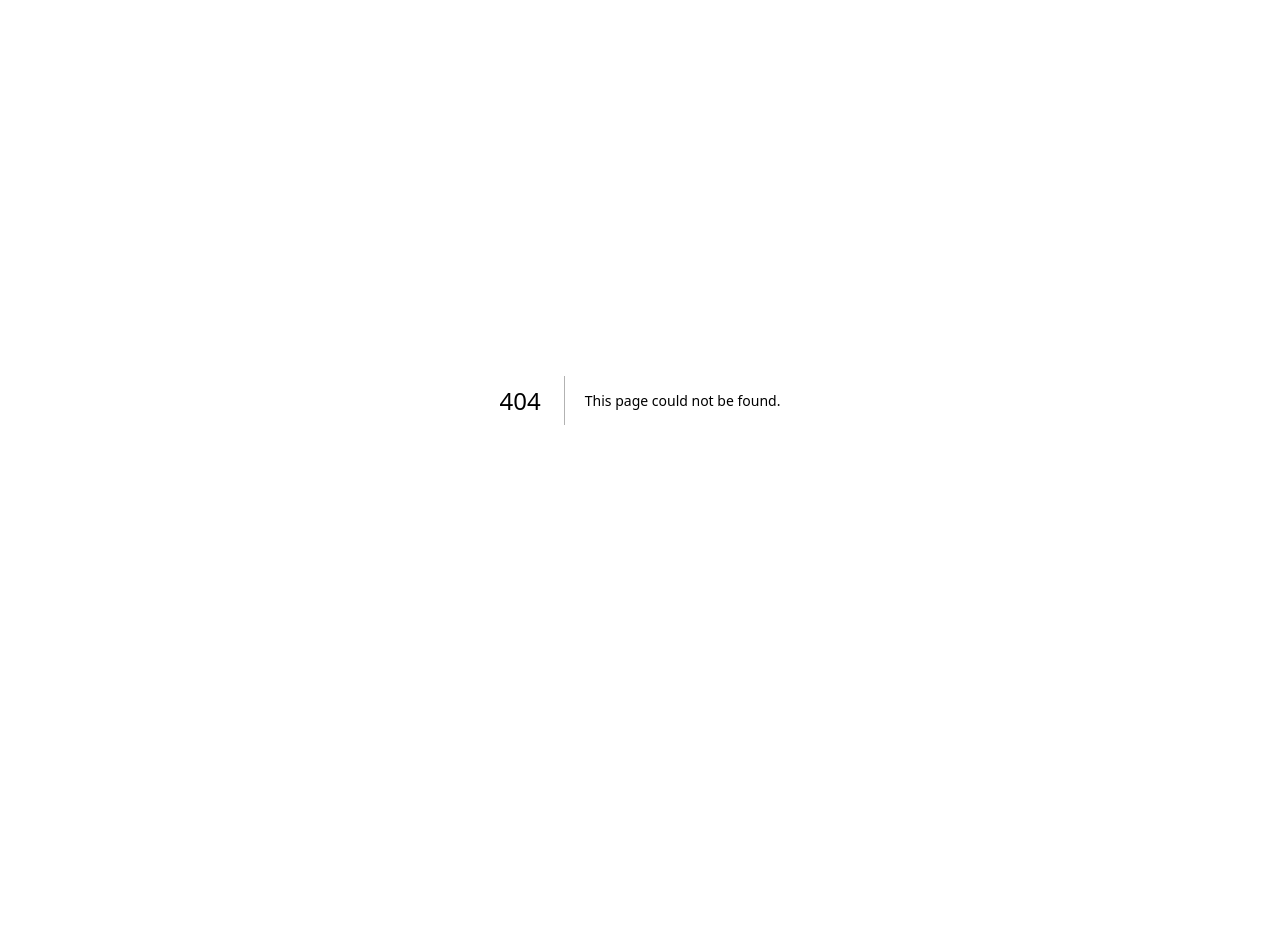
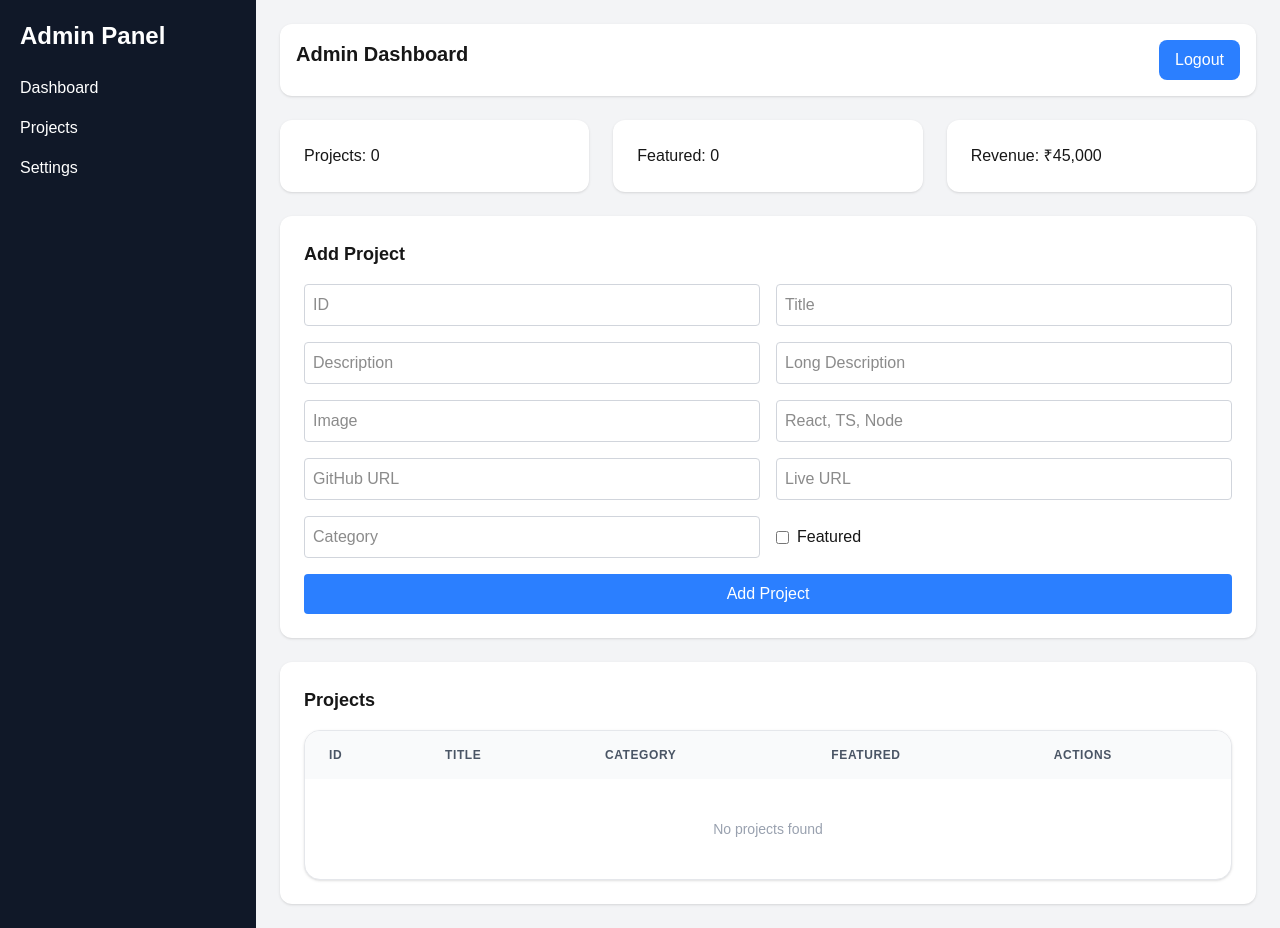
Before and after one commit to silambarasanstr/Next-Portfolio, a Next.js app: page /admin in a window 1280 px wide. Before the commit this address had no page. Before the commit the page ends 800 px from the top, so only its background shows below. Built offline with nearby package versions, Linux system fonts and the light colour scheme.

Commit message:
add admin

```diff
--- /dev/null
+++ b/src/app/admin/page.tsx
@@ -0,0 +1,282 @@
+"use client";
+import React, { useState } from "react";
+
+// ✅ Project Type
+type Project = {
+  id: string;
+  title: string;
+  description: string;
+  longDescription: string;
+  image: string;
+  technologies: string[];
+  githubUrl: string;
+  liveUrl: string;
+  featured: boolean;
+  category: string;
+};
+
+export default function AdminPage() {
+  const [projects, setProjects] = useState<Project[]>([]);
+  const [editingId, setEditingId] = useState<string | null>(null);
+
+  const [form, setForm] = useState<Project>({
+    id: "",
+    title: "",
+    description: "",
+    longDescription: "",
+    image: "",
+    technologies: [],
+    githubUrl: "",
+    liveUrl: "",
+    featured: false,
+    category: "",
+  });
+
+  // Handle Input
+  const handleChange = (e: React.ChangeEvent<HTMLInputElement>) => {
+    const { name, value, type, checked } = e.target;
+
+    setForm({
+      ...form,
+      [name]: type === "checkbox" ? checked : value,
+    });
+  };
+
+  const handleTechChange = (e: React.ChangeEvent<HTMLInputElement>) => {
+    setForm({
+      ...form,
+      technologies: e.target.value.split(","),
+    });
+  };
+
+  // Add / Update
+  const handleSubmit = () => {
+    if (editingId) {
+      setProjects((prev) => prev.map((p) => (p.id === editingId ? form : p)));
+      setEditingId(null);
+    } else {
+      setProjects([...projects, form]);
+    }
+
+    // Reset
+    setForm({
+      id: "",
+      title: "",
+      description: "",
+      longDescription: "",
+      image: "",
+      technologies: [],
+      githubUrl: "",
+      liveUrl: "",
+      featured: false,
+      category: "",
+    });
+  };
+
+  // Edit
+  const handleEdit = (project: Project) => {
+    setForm(project);
+    setEditingId(project.id);
+  };
+
+  // Delete
+  const handleDelete = (id: string) => {
+    setProjects(projects.filter((p) => p.id !== id));
+  };
+
+  return (
+    <div className="min-h-screen bg-gray-100 flex">
+      {/* Sidebar */}
+      <aside className="w-64 bg-gray-900 text-white p-5 hidden md:block">
+        <h2 className="text-2xl font-bold mb-6">Admin Panel</h2>
+        <ul className="space-y-4">
+          <li>Dashboard</li>
+          <li>Projects</li>
+          <li>Settings</li>
+        </ul>
+      </aside>
+
+      {/* Main */}
+      <main className="flex-1 p-6">
+        {/* Header */}
+        <div className="bg-white p-4 rounded-xl shadow mb-6 flex justify-between">
+          <h1 className="text-xl font-semibold">Admin Dashboard</h1>
+          <button className="bg-blue-500 text-white px-4 py-2 rounded-lg">
+            Logout
+          </button>
+        </div>
+
+        {/* Cards */}
+        <div className="grid grid-cols-3 gap-6 mb-6">
+          <div className="bg-white p-6 rounded-xl shadow">
+            Projects: {projects.length}
+          </div>
+          <div className="bg-white p-6 rounded-xl shadow">
+            Featured: {projects.filter((p) => p.featured).length}
+          </div>
+          <div className="bg-white p-6 rounded-xl shadow">Revenue: ₹45,000</div>
+        </div>
+
+        {/* ================= FORM ================= */}
+        <div className="bg-white p-6 rounded-xl shadow mb-6">
+          <h2 className="text-lg font-semibold mb-4">
+            {editingId ? "Edit Project" : "Add Project"}
+          </h2>
+
+          <div className="grid grid-cols-2 gap-4">
+            <input
+              name="id"
+              value={form.id}
+              onChange={handleChange}
+              placeholder="ID"
+              className="border border-gray-300 rounded p-2"
+            />
+            <input
+              name="title"
+              value={form.title}
+              onChange={handleChange}
+              placeholder="Title"
+              className="border border-gray-300 rounded p-2"
+            />
+            <input
+              name="description"
+              value={form.description}
+              onChange={handleChange}
+              placeholder="Description"
+              className="border border-gray-300 rounded p-2"
+            />
+            <input
+              name="longDescription"
+              value={form.longDescription}
+              onChange={handleChange}
+              placeholder="Long Description"
+              className="border border-gray-300 rounded p-2"
+            />
+            <input
+              name="image"
+              value={form.image}
+              onChange={handleChange}
+              placeholder="Image"
+              className="border border-gray-300 rounded p-2"
+            />
+            <input
+              name="technologies"
+              onChange={handleTechChange}
+              placeholder="React, TS, Node"
+              className="border border-gray-300 rounded p-2"
+            />
+            <input
+              name="githubUrl"
+              value={form.githubUrl}
+              onChange={handleChange}
+              placeholder="GitHub URL"
+              className="border border-gray-300 rounded p-2"
+            />
+            <input
+              name="liveUrl"
+              value={form.liveUrl}
+              onChange={handleChange}
+              placeholder="Live URL"
+              className="border border-gray-300 rounded p-2"
+            />
+            <input
+              name="category"
+              value={form.category}
+              onChange={handleChange}
+              placeholder="Category"
+              className="border border-gray-300 rounded p-2"
+            />
+
+            <label className="flex items-center gap-2">
+              <input
+                type="checkbox"
+                name="featured"
+                checked={form.featured}
+                onChange={handleChange}
+              />
+              Featured
+            </label>
+
+            <button
+              onClick={handleSubmit}
+              className="col-span-2 bg-blue-500 text-white p-2 rounded"
+            >
+              {editingId ? "Update Project" : "Add Project"}
+            </button>
+          </div>
+        </div>
+
+        {/* ================= TABLE ================= */}
+        <div className="bg-white p-6 rounded-xl shadow">
+          <h2 className="text-lg font-semibold mb-4">Projects</h2>
+
+          <div className="bg-white rounded-2xl shadow overflow-hidden border border-gray-200">
+            <table className="w-full text-sm">
+              {/* Header */}
+              <thead className="bg-gray-50 text-gray-600 uppercase text-xs tracking-wider">
+                <tr>
+                  <th className="px-6 py-4 text-left">ID</th>
+                  <th className="px-6 py-4 text-left">Title</th>
+                  <th className="px-6 py-4 text-left">Category</th>
+                  <th className="px-6 py-4 text-left">Featured</th>
+                  <th className="px-6 py-4 text-left">Actions</th>
+                </tr>
+              </thead>
+
+              {/* Body */}
+              <tbody className="divide-y divide-gray-200">
+                {projects.length === 0 ? (
+                  <tr>
+                    <td colSpan={5} className="text-center py-10 text-gray-400">
+                      No projects found
+                    </td>
+                  </tr>
+                ) : (
+                  projects.map((p) => (
+                    <tr key={p.id} className="hover:bg-gray-50 transition">
+                      <td className="px-6 py-4 font-medium text-gray-700">
+                        {p.id}
+                      </td>
+
+                      <td className="px-6 py-4 text-gray-800">{p.title}</td>
+
+                      <td className="px-6 py-4 text-gray-600">{p.category}</td>
+
+                      <td className="px-6 py-4">
+                        <span
+                          className={`px-3 py-1 text-xs rounded-full font-medium ${
+                            p.featured
+                              ? "bg-green-100 text-green-700"
+                              : "bg-gray-100 text-gray-600"
+                          }`}
+                        >
+                          {p.featured ? "Featured" : "Normal"}
+                        </span>
+                      </td>
+
+                      <td className="px-6 py-4 flex gap-2">
+                        <button
+                          onClick={() => handleEdit(p)}
+                          className="bg-yellow-400 hover:bg-yellow-500 text-white text-xs px-3 py-1.5 rounded-lg transition shadow-sm"
+                        >
+                          Edit
+                        </button>
+
+                        <button
+                          onClick={() => handleDelete(p.id)}
+                          className="bg-red-500 hover:bg-red-600 text-white text-xs px-3 py-1.5 rounded-lg transition shadow-sm"
+                        >
+                          Delete
+                        </button>
+                      </td>
+                    </tr>
+                  ))
+                )}
+              </tbody>
+            </table>
+          </div>
+        </div>
+      </main>
+    </div>
+  );
+}
--- a/src/components/Navigation.tsx
+++ b/src/components/Navigation.tsx
@@ -104,6 +104,15 @@ const Navigation = () => {
             >
               <Github className="h-5 w-5" />
             </a>
+
+            <a
+              href="/admin"
+              target="_blank"
+              rel="noopener noreferrer"
+              className="text-gray-600 border border-gray-200 px-3 py-1 rounded hover:text-gray-900 transition-colors"
+            >
+              Admin
+            </a>
           </div>
 
           {/* Mobile menu button */}
```
